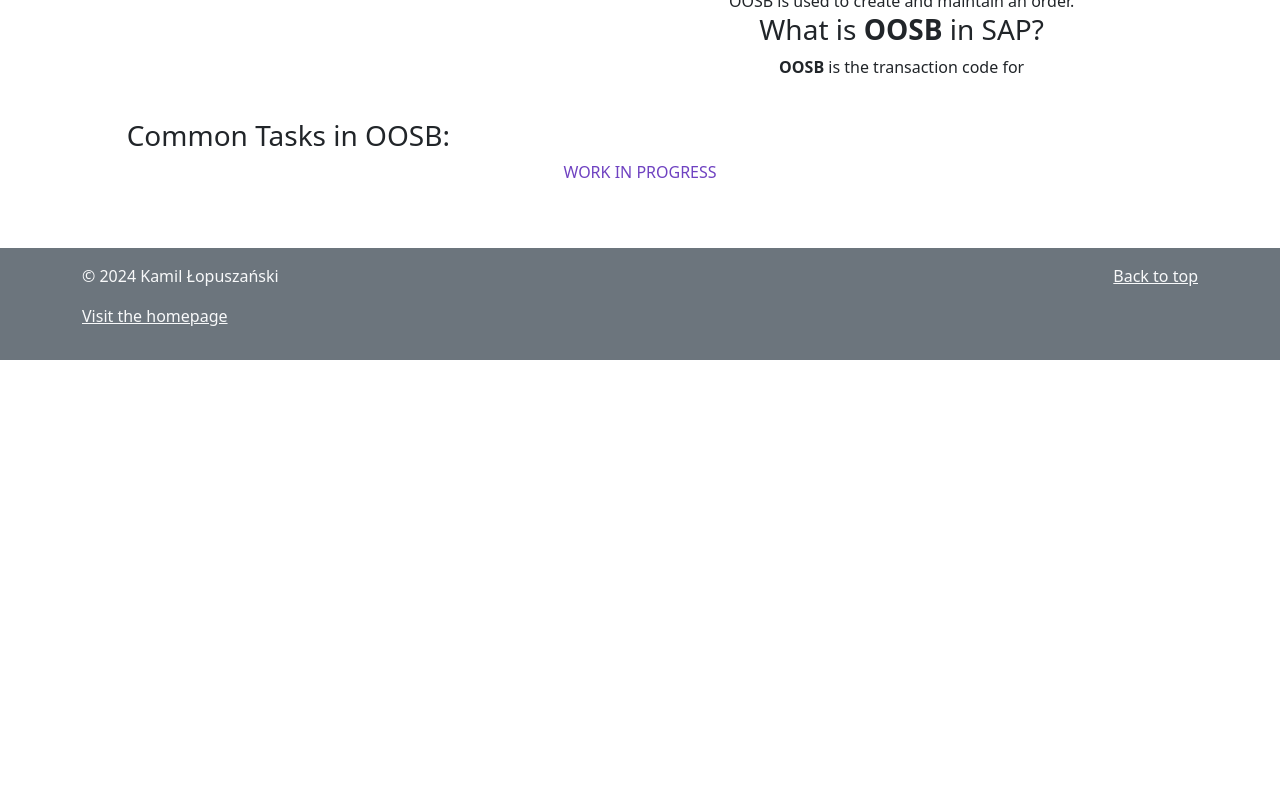
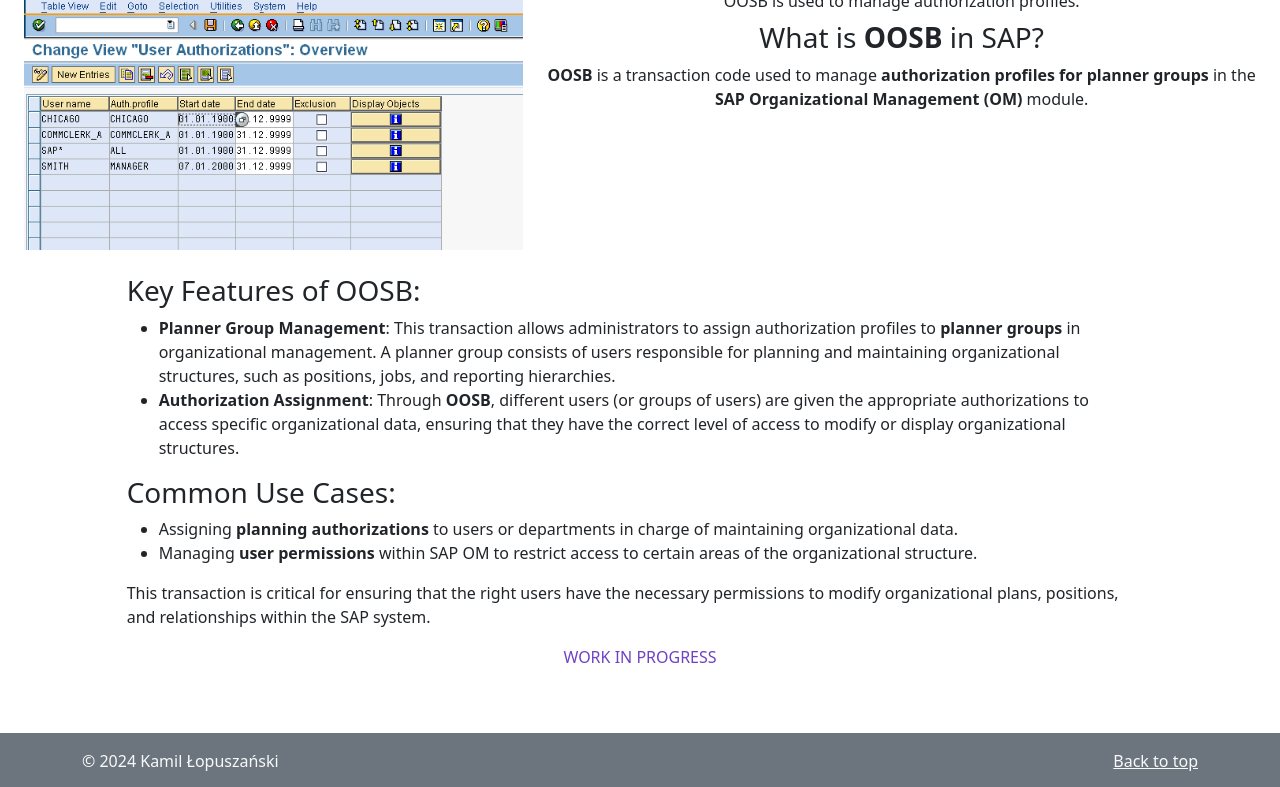
Before and after one commit to camilajenny/camilajenny.github.io, a plain HTML site: page sap/transactions/oosb.html in a window 1280 px wide. Shown: the part 171-958 px from the top of the page. Before the commit the page ends 800 px from the top, so only its background shows below. Drawn offline with nearby package versions, Linux system fonts and the light colour scheme.

Commit message:
add a description of the oosb transaction

```diff
--- a/sap/transactions/oosb.html
+++ b/sap/transactions/oosb.html
@@ -75,15 +75,26 @@
       <main class="jumbotron px-4 py-5 text-center" role="main">
         <h1>SAP OOSB</h1>
         <div class="row">
-          <div class="col-md-5"><img class="card-img-top img-fluid" alt="" style="max-height: 500px; width: auto" src="../../assets/images/sap/oosb/oosb-initial-screen.png" data-holder-rendered="true"></div>
-          <div class="text-center col-md-7"><span>OOSB is used to create and maintain an order.</span>
+          <div class="col-md-5"><img class="card-img-top img-fluid" alt="" style="max-height: 500px; width: auto" src="../../assets/images/sap/oosb/OOSB-Assign-PD-Profiles.png" data-holder-rendered="true"></div>
+          <div class="text-center col-md-7">
+            <div class="mb-2">OOSB is used to manage authorization profiles.</div>
             <h3 id="what-is-oosb-in-sap">What is <strong>OOSB</strong> in SAP?</h3>
-            <p><strong>OOSB</strong> is the transaction code for</p>
+            <p><strong>OOSB</strong> is a transaction code used to manage <strong>authorization profiles for planner groups</strong> in the <strong>SAP Organizational Management (OM)</strong> module.</p>
           </div>
           <div class="row justify-content-center text-start mt-4">
             <div class="col-1"></div>
             <div class="col-10">
-              <h3 id="common-tasks-in-oosb">Common Tasks in OOSB:</h3>
+              <h3 id="key-features-of-oosb">Key Features of OOSB:</h3>
+              <ul>
+                <li><strong>Planner Group Management</strong>: This transaction allows administrators to assign authorization profiles to <strong>planner groups</strong> in organizational management. A planner group consists of users responsible for planning and maintaining organizational structures, such as positions, jobs, and reporting hierarchies.</li>
+                <li><strong>Authorization Assignment</strong>: Through <strong>OOSB</strong>, different users (or groups of users) are given the appropriate authorizations to access specific organizational data, ensuring that they have the correct level of access to modify or display organizational structures.</li>
+              </ul>
+              <h3 id="common-use-cases">Common Use Cases:</h3>
+              <ul>
+                <li>Assigning <strong>planning authorizations</strong> to users or departments in charge of maintaining organizational data.</li>
+                <li>Managing <strong>user permissions</strong> within SAP OM to restrict access to certain areas of the organizational structure.</li>
+              </ul>
+              <p>This transaction is critical for ensuring that the right users have the necessary permissions to modify organizational plans, positions, and relationships within the SAP system.</p>
             </div>
             <div class="col-1"></div>
           </div>
```
